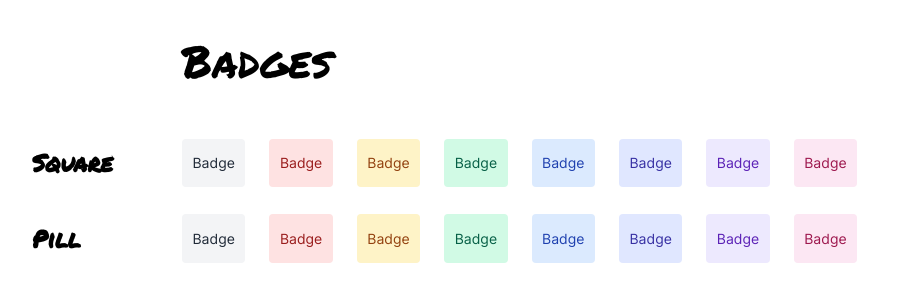
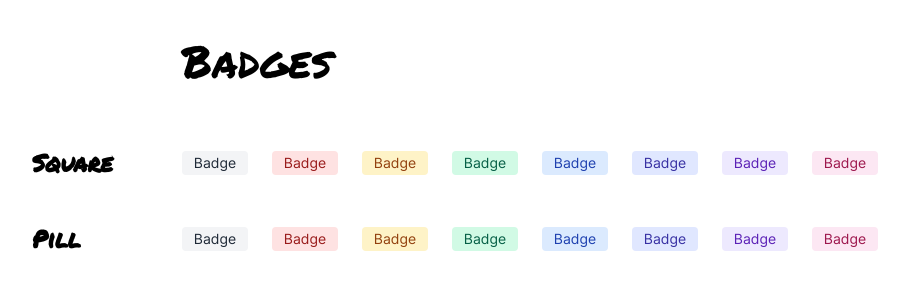
Before and after one commit to gabholli/component-library, a React (Create React App) app: page / in a window 1280 px wide. Shown: the top 302 px of the page, without its empty margins (14-923 px from the left). Built offline with nearby package versions, Linux system fonts and the light colour scheme.

Commit message:
Made a couple changes to badges
Set the badges to flex and centered text. Added hard-coded widths and heights.

```diff
--- a/src/App.css
+++ b/src/App.css
@@ -70,6 +70,11 @@ body {
 .pill-badge {
   font-family: Inter;
   border-radius: 4px;
+  height: 24px;
+  width: 66px;
+  display: flex;
+  align-items: center;
+  justify-content: center;
   /* background-color: red; */
 }
 
```
